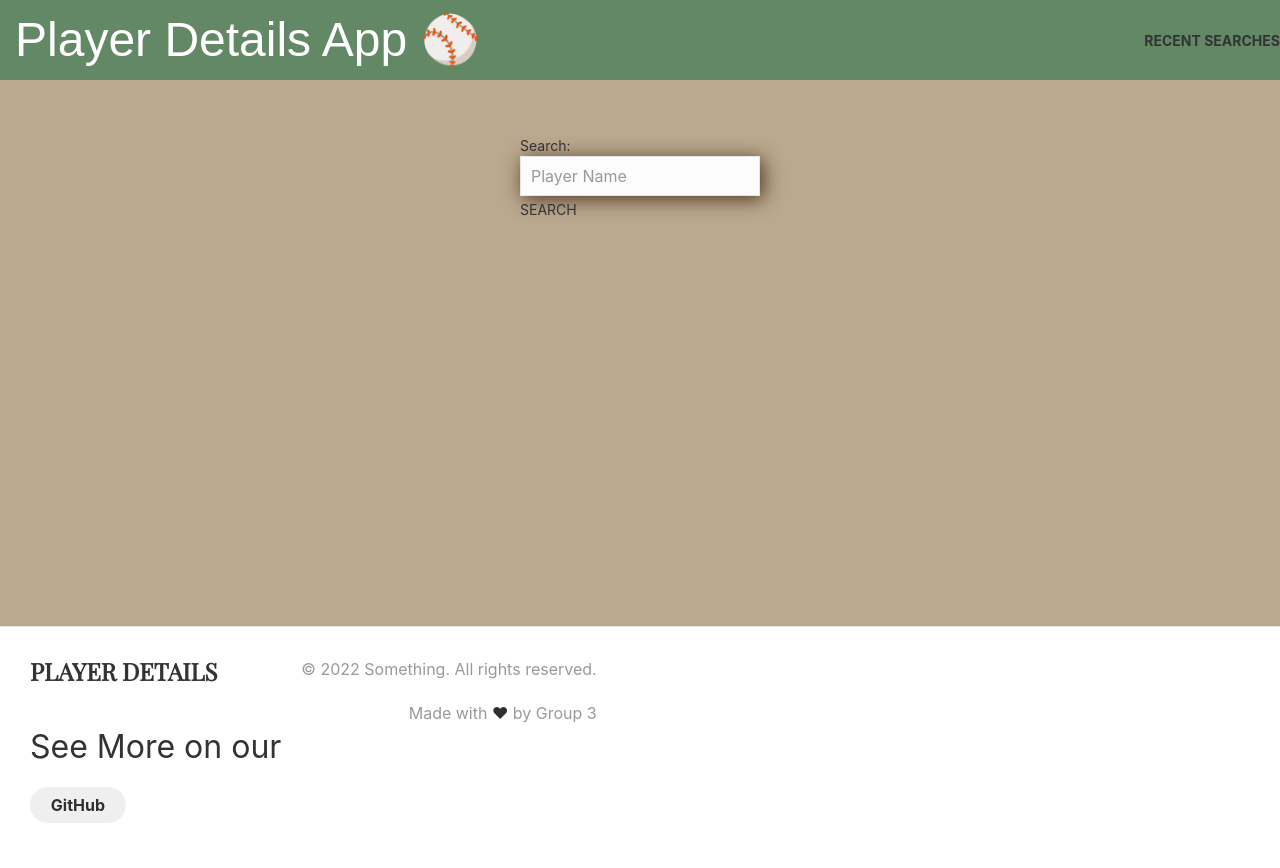
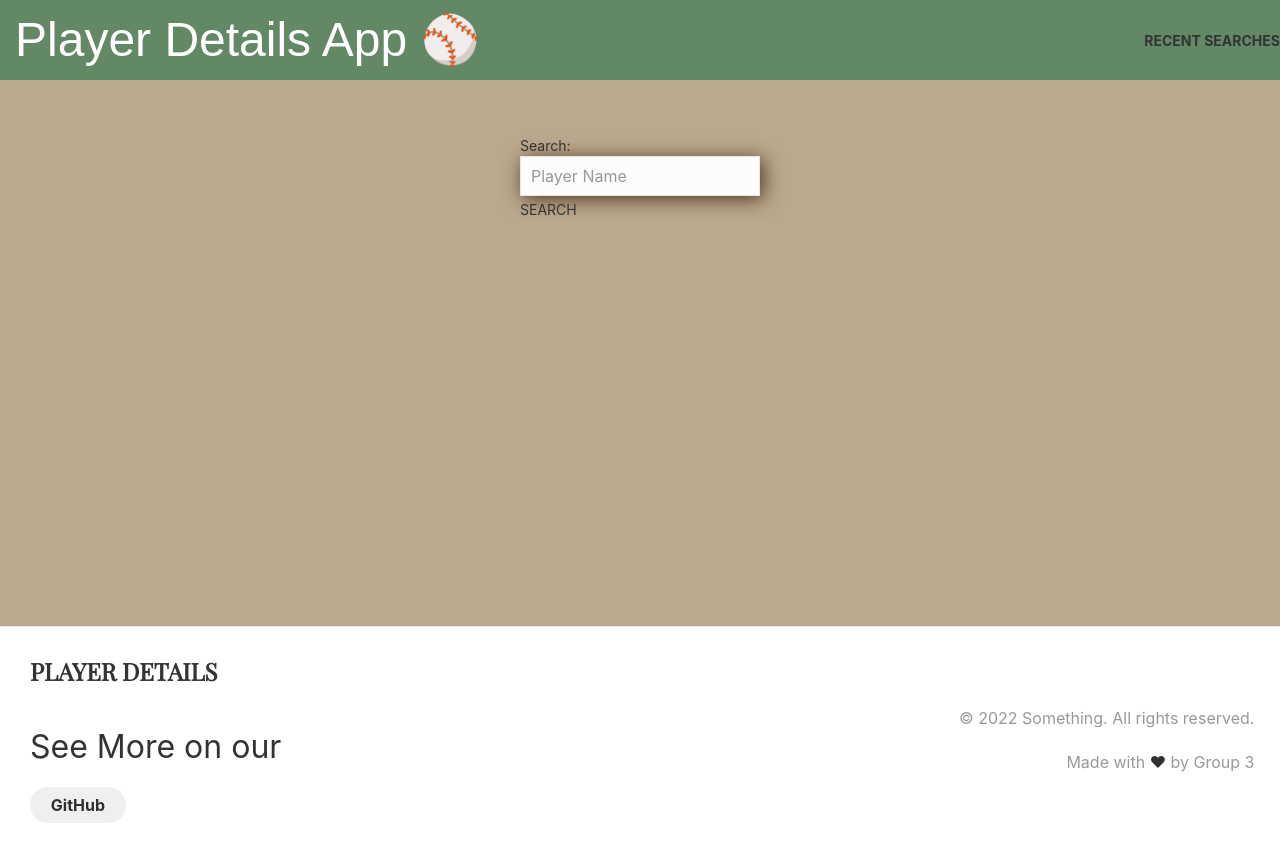
Before and after one commit to hectorromo06/game-details-app, a plain HTML site: page index.html in a window 1280 px wide. Drawn offline with nearby package versions, Linux system fonts and the light colour scheme; a web font is replaced by a local one.

Commit message:
footer spacing

```diff
--- a/assets/css/style.css
+++ b/assets/css/style.css
@@ -143,6 +143,8 @@ a {
     float: right;
     display: inline;
     color: #999;
+    margin-right: 2%;
+    margin-bottom: 2%;
 }
 
 .legal__links {
--- a/index.html
+++ b/index.html
@@ -11,7 +11,9 @@
   <link rel="icon" type="image/x-icon" href="./assets/images/favicon.ico">
   <link rel="preconnect" href="https://fonts.googleapis.com">
   <link rel="preconnect" href="https://fonts.gstatic.com" crossorigin>
-  <link href="https://fonts.googleapis.com/css2?family=Montserrat:wght@300&family=Playfair+Display&family=Quando&family=Radio+Canada&display=swap" rel="stylesheet">
+  <link
+    href="https://fonts.googleapis.com/css2?family=Montserrat:wght@300&family=Playfair+Display&family=Quando&family=Radio+Canada&display=swap"
+    rel="stylesheet">
 </head>
 
 <body>
@@ -72,13 +74,14 @@
 
     </div>
 
-    <div class="legal">
+    <div class="legal uk-position-bottom-right">
       <p>&copy; 2022 Something. All rights reserved.</p>
 
       <div class="legal__links">
         <span>Made with <span class="heart">♥</span> by Group 3</span>
       </div>
     </div>
+
   </footer>
 
   <script src="https://code.jquery.com/jquery-3.4.1.min.js"></script>
```
